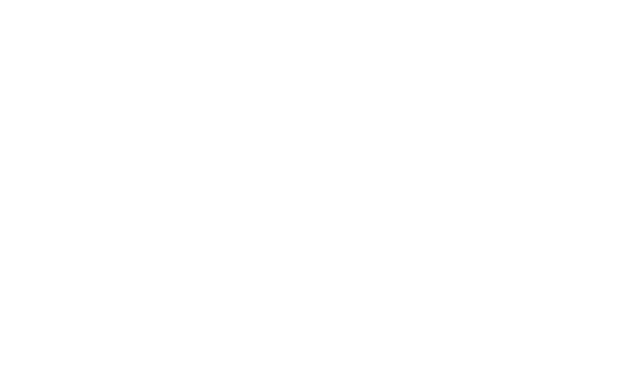
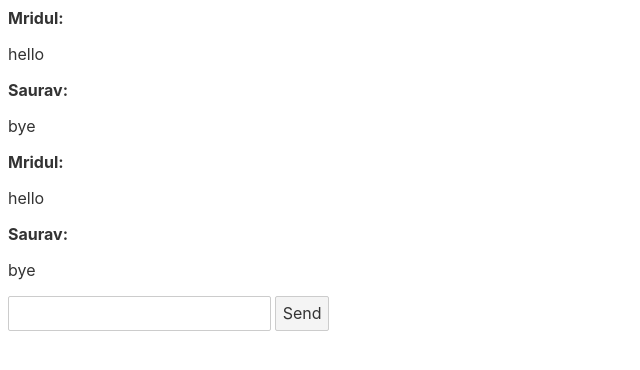
Before and after one commit to saurav-ks/fire-chat, a plain HTML site: page index.html in a window 1280 px wide. Shown: the whole page, without its empty margins (0-640 px from the left). Drawn offline with Linux system fonts and the light colour scheme; the site is published under a folder, as on GitHub Pages, so addresses that start at the root find nothing.

Commit message:
fix links

```diff
--- a/index.html
+++ b/index.html
@@ -6,11 +6,11 @@
 
 	<title>Svelte app</title>
 
-	<link rel='icon' type='image/png' href='/favicon.png'>
-	<link rel='stylesheet' href='/global.css'>
-	<link rel='stylesheet' href='/build/bundle.css'>
+	<link rel='icon' type='image/png' href='favicon.png'>
+	<link rel='stylesheet' href='global.css'>
+	<link rel='stylesheet' href='build/bundle.css'>
 
-	<script defer src='/build/bundle.js'></script>
+	<script defer src='build/bundle.js'></script>
 </head>
 
 <body>
```
